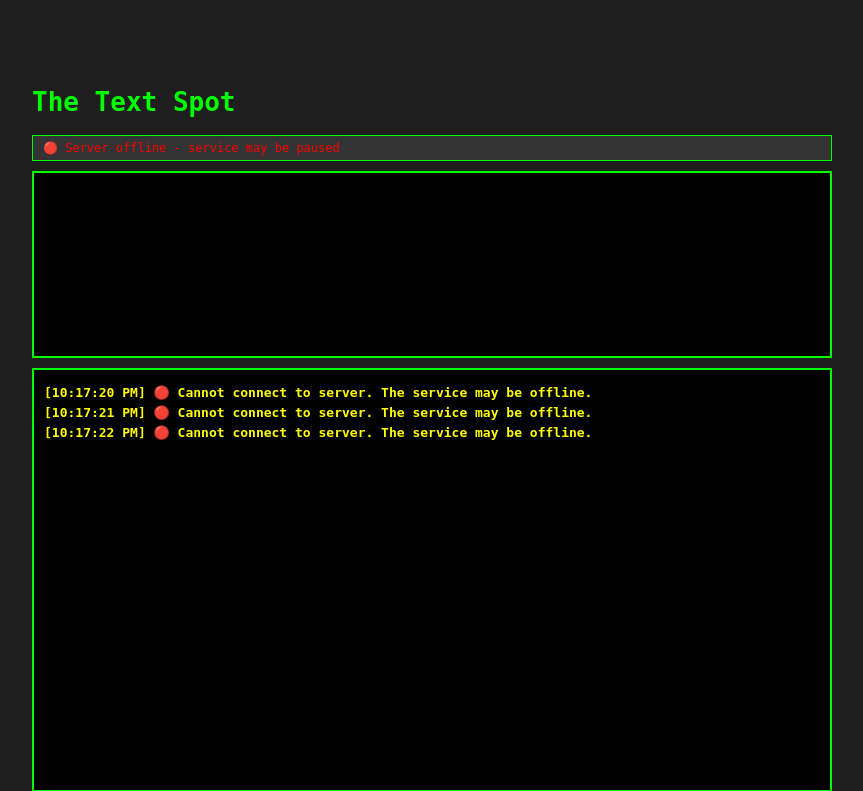
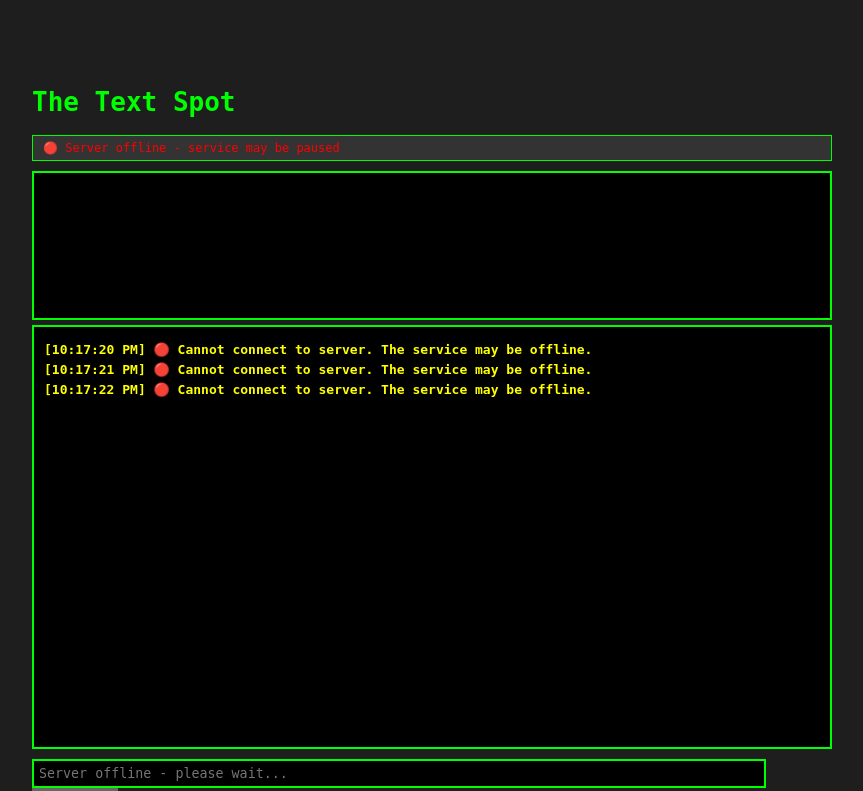
Before and after one commit to earchibald/textspace-mud, a Flask app: page / in a window 1280 px wide. Shown: the top 791 px of the page, without its empty margins (208-1071 px from the left). Run offline with Flask 3, Linux system fonts and the light colour scheme; parts of the project's set-up code (start-up, migrations or seed data) failed here and were passed over; some libraries are stand-ins or nearby versions.

Commit message:
Reduce room info box spacing - make more compact

```diff
--- a/templates/index.html
+++ b/templates/index.html
@@ -24,28 +24,30 @@
         }
         #room-info {
             border: 2px solid #00ff00;
-            padding: 10px;
-            margin-bottom: 10px;
+            padding: 4px;
+            margin-bottom: 5px;
             background: #000;
             white-space: pre-wrap;
             word-wrap: break-word;
             overflow-wrap: break-word;
+            font-size: 12px;
+            line-height: 1.1;
         }
         #room-name {
             font-weight: bold;
             color: #ffff00;
-            margin-bottom: 5px;
+            margin-bottom: 2px;
         }
         #room-desc {
-            margin-bottom: 5px;
+            margin-bottom: 2px;
         }
         #room-exits {
             color: #00ffff;
-            margin-bottom: 3px;
+            margin-bottom: 1px;
         }
         #room-users {
             color: #ff00ff;
-            font-size: 0.9em;
+            font-size: 0.85em;
         }
         #input {
             width: calc(100% - 80px);
```
